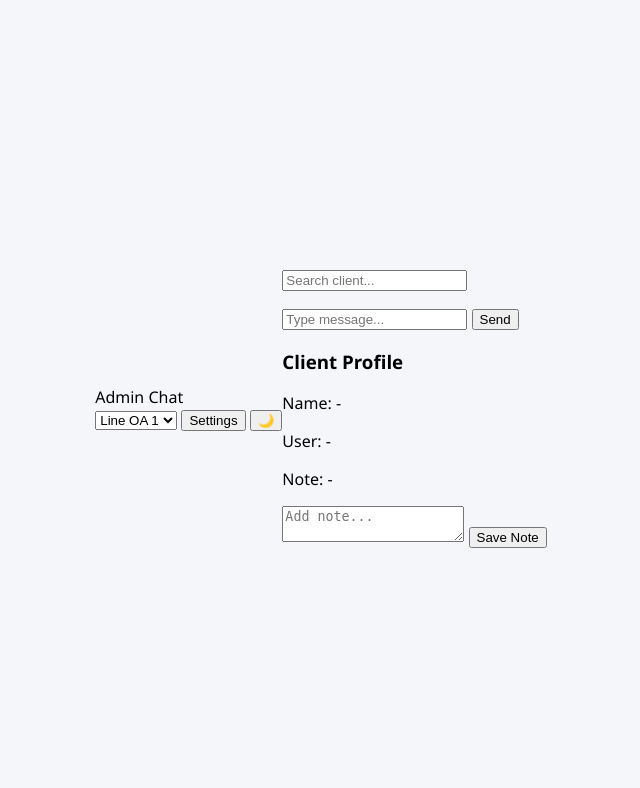
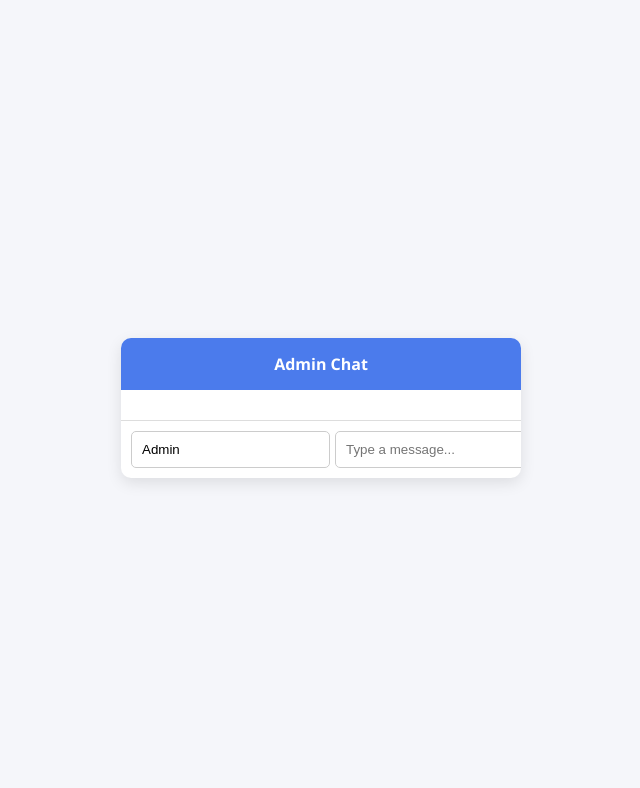
Before and after one commit to flook2018-prog/KingChat, a Flask app: template templates/chat.html in a window 1280 px wide. Shown: the top 788 px of the page, without its empty margins (319-959 px from the left). Run offline with Flask 3, Linux system fonts and the light colour scheme; the template is opened without the code that fills it, so the values that code supplies are empty; some libraries are stand-ins or nearby versions.

Commit message:
Update chat.html

```diff
--- a/templates/chat.html
+++ b/templates/chat.html
@@ -1,56 +1,22 @@
 <!DOCTYPE html>
 <html lang="en">
 <head>
-<meta charset="UTF-8">
-<title>Admin Chat</title>
-<link rel="stylesheet" href="/static/style.css">
-<script src="https://cdn.socket.io/4.6.1/socket.io.min.js"></script>
-<link href="https://fonts.googleapis.com/css2?family=Poppins:wght@400;600&display=swap" rel="stylesheet">
+    <meta charset="UTF-8">
+    <meta name="viewport" content="width=device-width, initial-scale=1.0">
+    <title>Admin Chat</title>
+    <link rel="stylesheet" href="/static/style.css">
+    <script src="https://cdn.socket.io/4.7.2/socket.io.min.js"></script>
 </head>
 <body>
-<div class="navbar">
-    <div class="logo">Admin Chat</div>
-    <select id="line-oa-select">
-        <option value="1">Line OA 1</option>
-        <option value="2">Line OA 2</option>
-    </select>
-    <button class="btn-settings">Settings</button>
-    <button id="toggle-theme">🌙</button>
-</div>
-
-<div class="chat-wrapper">
-    <!-- Sidebar ลูกค้า -->
-    <div class="chat-sidebar">
-        <input type="text" placeholder="Search client..." id="search-client">
-        <ul id="client-list">
-            {% for cid, c in clients.items() %}
-            <li data-id="{{ cid }}" class="client-item">{{ c['name'] }}</li>
-            {% endfor %}
-        </ul>
-    </div>
-
-    <!-- Chat Main -->
-    <div class="chat-main">
-        <div id="chat-messages"></div>
-        <div class="chat-input-area">
-            <input type="text" id="chat-input" placeholder="Type message...">
+    <div class="chat-container">
+        <div class="chat-header">Admin Chat</div>
+        <div id="chat-box" class="chat-box"></div>
+        <div class="chat-input">
+            <input type="text" id="username" placeholder="Username" value="Admin">
+            <input type="text" id="message" placeholder="Type a message...">
             <button id="send-btn">Send</button>
         </div>
     </div>
-
-    <!-- Profile Panel -->
-    <div class="chat-profile" id="profile-panel">
-        <h3>Client Profile</h3>
-        <div id="profile-info">
-            <p>Name: -</p>
-            <p>User: -</p>
-            <p>Note: -</p>
-        </div>
-        <textarea id="profile-note" placeholder="Add note..."></textarea>
-        <button id="save-note">Save Note</button>
-    </div>
-</div>
-
-<script src="/static/chat.js"></script>
+    <script src="/static/chat.js"></script>
 </body>
 </html>
```
